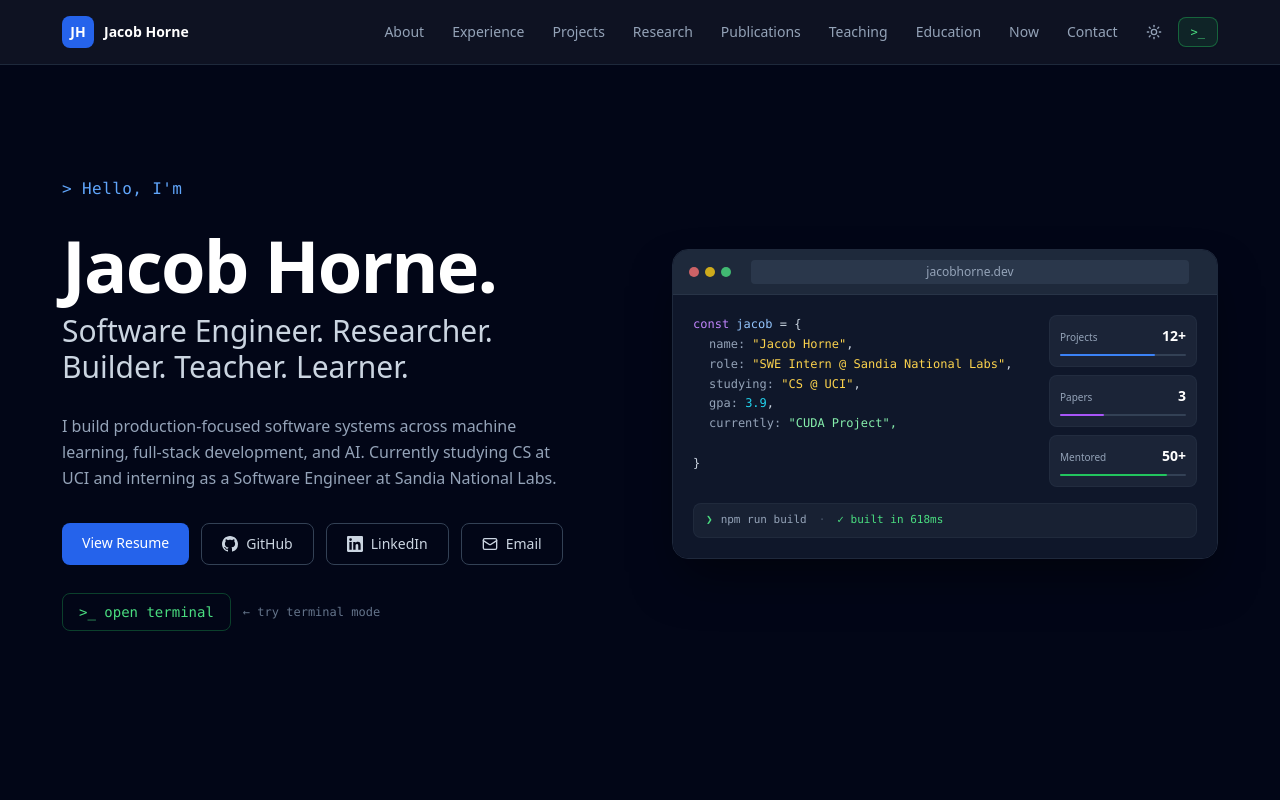
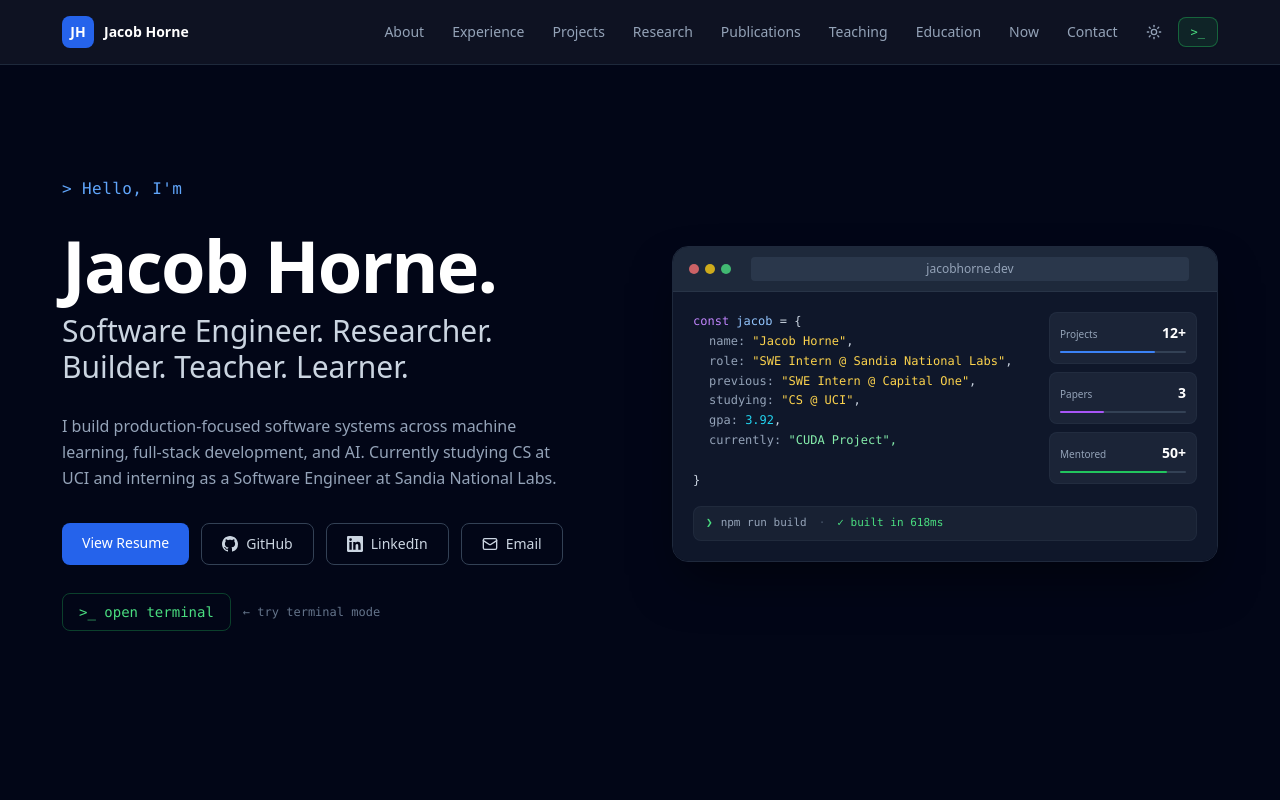
Before and after one commit to jacobhorne-jth/jacobhorne-jth.github.io, a React (Vite) app: page / in a window 1280 px wide. Shown: the top 800 px of the page. Built offline with nearby package versions, Linux system fonts and the light colour scheme.

Commit message:
Add previous role and GPA

```diff
--- a/src/App.tsx
+++ b/src/App.tsx
@@ -1047,8 +1047,9 @@ function LaptopVisual() {
               <div><span className="text-purple-400">const</span> <span className="text-blue-300">jacob</span> = {"{"}</div>
               <div className="pl-4"><span className="text-slate-400">name:</span>{"      "}<span className="text-amber-300">"Jacob Horne"</span>,</div>
               <div className="pl-4"><span className="text-slate-400">role:</span>{"      "}<span className="text-amber-300">"SWE Intern @ Sandia National Labs"</span>,</div>
+              <div className="pl-4"><span className="text-slate-400">previous:</span>{"  "}<span className="text-amber-300">"SWE Intern @ Capital One"</span>,</div>
               <div className="pl-4"><span className="text-slate-400">studying:</span>{"  "}<span className="text-amber-300">"CS @ UCI"</span>,</div>
-              <div className="pl-4"><span className="text-slate-400">gpa:</span>{"       "}<span className="text-cyan-400">3.9</span>,</div>
+              <div className="pl-4"><span className="text-slate-400">gpa:</span>{"       "}<span className="text-cyan-400">3.92</span>,</div>
               <div className="pl-4 min-h-[3.3em]">
                 <span className="text-slate-400">currently: </span>
                 <span
```
